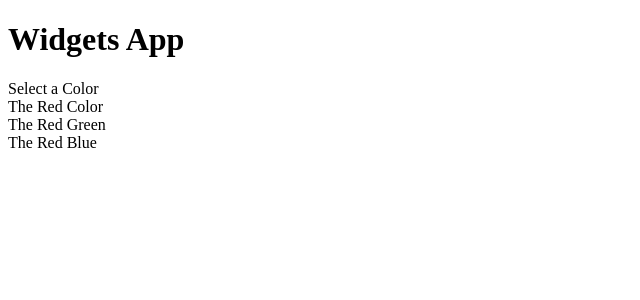
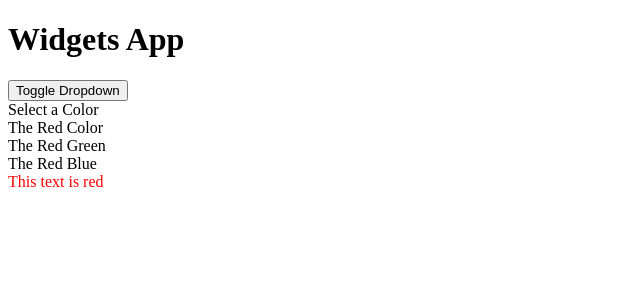
Before and after one commit to smauhourat/react_redux_widgets, a React (Create React App) app: page / in a window 1280 px wide. Shown: the top 300 px of the page, without its empty margins (0-640 px from the left). Built offline with nearby package versions, Linux system fonts and the light colour scheme; the HTML template or start-up script is replaced by a standard one.

Commit message:
dropdown with colour text

```diff
--- a/src/App.js
+++ b/src/App.js
@@ -35,17 +35,21 @@ const options = [
 
 const App = props => {
     const [selectedOption, setSelectedOption ] = useState(options[0]);
+    const [showDropdown, setShowDropdown] = useState(true);
 
     return (
         <div>
             <h1>Widgets App</h1>
             {/* <Accordion items={items}/> */}
             {/* <Search /> */}
-            <Dropdown
-                options={options}
-                onSelectedOptionChange={setSelectedOption}
-                selectedOption={selectedOption}
-            />
+            <button onClick={(e) => {setShowDropdown(!showDropdown)}}>Toggle Dropdown</button>
+            {showDropdown ?
+                <Dropdown
+                    options={options}
+                    onSelectedOptionChange={setSelectedOption}
+                    selectedOption={selectedOption}
+                /> : null
+            }
         </div>
     )
 }
--- a/src/components/Dropdown.js
+++ b/src/components/Dropdown.js
@@ -50,6 +50,7 @@ const Dropdown = ({ options, selectedOption, onSelectedOptionChange }) => {
                     <div  className={`menu ${open ? 'visible transition' : ''}`}>{renderedOptions}</div>
                 </div>
             </div>
+            <label style={{color:`${selectedOption.value}`}}>This text is {selectedOption.value}</label>
         </div>
     )
 }
```
